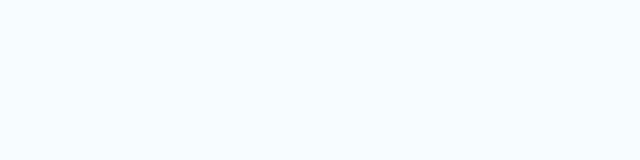
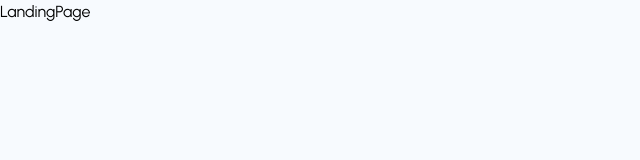
Before and after one commit to LaxmanGhimire7/job-portal, a React (Vite) app in the folder client/: page / in a window 1280 px wide. Before the commit this address had no page. Shown: the top 160 px of the page, without its empty margins (0-640 px from the left). Built offline with nearby package versions, Linux system fonts and the light colour scheme; the HTML template or start-up script is replaced by a standard one.

Commit message:
making routes and created protected routes in frontend according to role

```diff
--- a/client/src/App.jsx
+++ b/client/src/App.jsx
@@ -1,19 +1,22 @@
-import React from 'react'
-import { Route, Routes } from 'react-router-dom'
-import Home from './Pages/Home'
-import Navigation from './NavBar/Navigation'
-import Contact from './Pages/Contact'
+import { Route, Routes } from "react-router-dom";
+import Navigation from "./NavBar/Navigation"
+import LandingPage from "./Pages/LandingPage/LandingPage";
+import Login from "./Pages/Auth/Login";
+import SignUp from "./Pages/Auth/SignUp";
+
 
 function App() {
   return (
     <div>
-      <Navigation />
-        <Routes>
-          <Route path='home' element={<Home/>}   />
-          <Route path='contact' element={<Contact/>}   />
-        </Routes>
+     <Navigation />
+
+      <Routes>
+        <Route path="/" element={<LandingPage/>} />
+        <Route path="signup" element={<SignUp/>} />
+        <Route path="login" element={<Login/>} />
+      </Routes>
     </div>
-  )
+  );
 }
 
-export default App
+export default App;
--- a/client/src/NavBar/Navigation.jsx
+++ b/client/src/NavBar/Navigation.jsx
@@ -4,7 +4,7 @@ import { NavLink } from 'react-router-dom'
 function Navigation() {
   return (
     <div>
-
+     <NavLink></NavLink>
     </div>
   )
 }
--- a/client/src/Routes/ProtectedRoutes.jsx
+++ b/client/src/Routes/ProtectedRoutes.jsx
@@ -0,0 +1,11 @@
+import React from 'react'
+
+function ProtectedRoutes() {
+  return (
+    <div>
+
+    </div>
+  )
+}
+
+export default ProtectedRoutes
```
Also changed, not shown: client/src/utils/dats.js (added).
